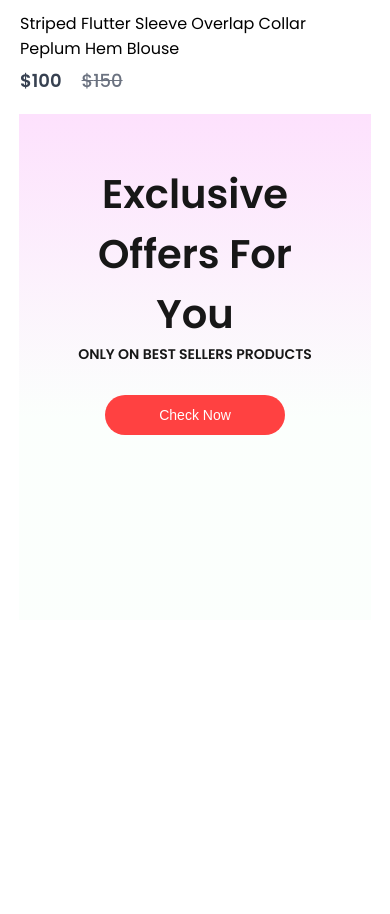
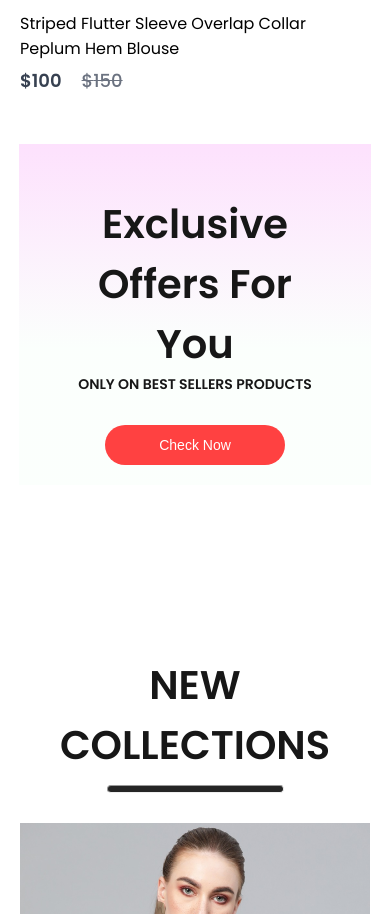
Before and after one commit to AhmedMustafaEl-Zahaby/e-commerce, a React (Create React App) app in the folder frontend/: page / in a window 390 px wide. Shown: the part 2826-3740 px from the top of the page. Before the commit the page ends 3596 px from the top, so only its background shows below. Built offline with nearby package versions, Linux system fonts and the light colour scheme.

Commit message:
make new collections section responsive

```diff
--- a/frontend/src/Components/NewCollections/NewCollections.css
+++ b/frontend/src/Components/NewCollections/NewCollections.css
@@ -3,25 +3,43 @@
   flex-direction: column;
   align-items: center;
   gap: 10px;
-  margin-bottom: 100px;
+  padding: 20px;
 }
 
 .new-collections h1 {
   color: #171717;
-  font-size: 50px;
+  font-size: 3rem;
   font-weight: 600;
+  text-align: center;
 }
 
 .new-collections hr {
-  width: 200px;
+  width: 50%;
+  max-width: 200px;
   height: 6px;
   border-radius: 10px;
   background: #252525;
 }
 
 .collections {
-  display: grid;
-  grid-template-columns: repeat(4, 1fr);
-  margin-top: 50px;
-  gap: 30px;
+  margin-top: 30px;
+  display: flex;
+  flex-wrap: wrap;
+  justify-content: center;
+  gap: 20px;
 }
+
+@media screen and (max-width: 768px) {
+  .new-collections {
+    height: auto;
+  }
+
+  .new-collections h1 {
+    font-size: 2.5rem;
+  }
+
+  .collections {
+    margin-top: 20px;
+    gap: 15px;
+  }
+}
--- a/frontend/src/Components/Offers/Offers.css
+++ b/frontend/src/Components/Offers/Offers.css
@@ -1,7 +1,6 @@
 .offers {
   width: 65%;
   height: auto;
-  min-height: 60vh;
   background: linear-gradient(180deg, #fde1fd, #e1ffea22 60%);
   display: flex;
   flex-wrap: wrap;
@@ -95,9 +94,9 @@
   .offers {
     flex-direction: column;
     align-items: center;
+    margin-top: 30px;
     width: 80%;
     text-align: center;
-    align-items: center;
   }
 
   .offers-right {
--- a/frontend/src/Pages/Shop.jsx
+++ b/frontend/src/Pages/Shop.jsx
@@ -11,8 +11,8 @@ function Shop() {
       <Hero />
       <Popular />
       <Offers />
-      {/* <NewCollections />
-      <NewsLetter /> */}
+      <NewCollections />
+      {/* <NewsLetter /> */}
     </div>
   );
 }
```
